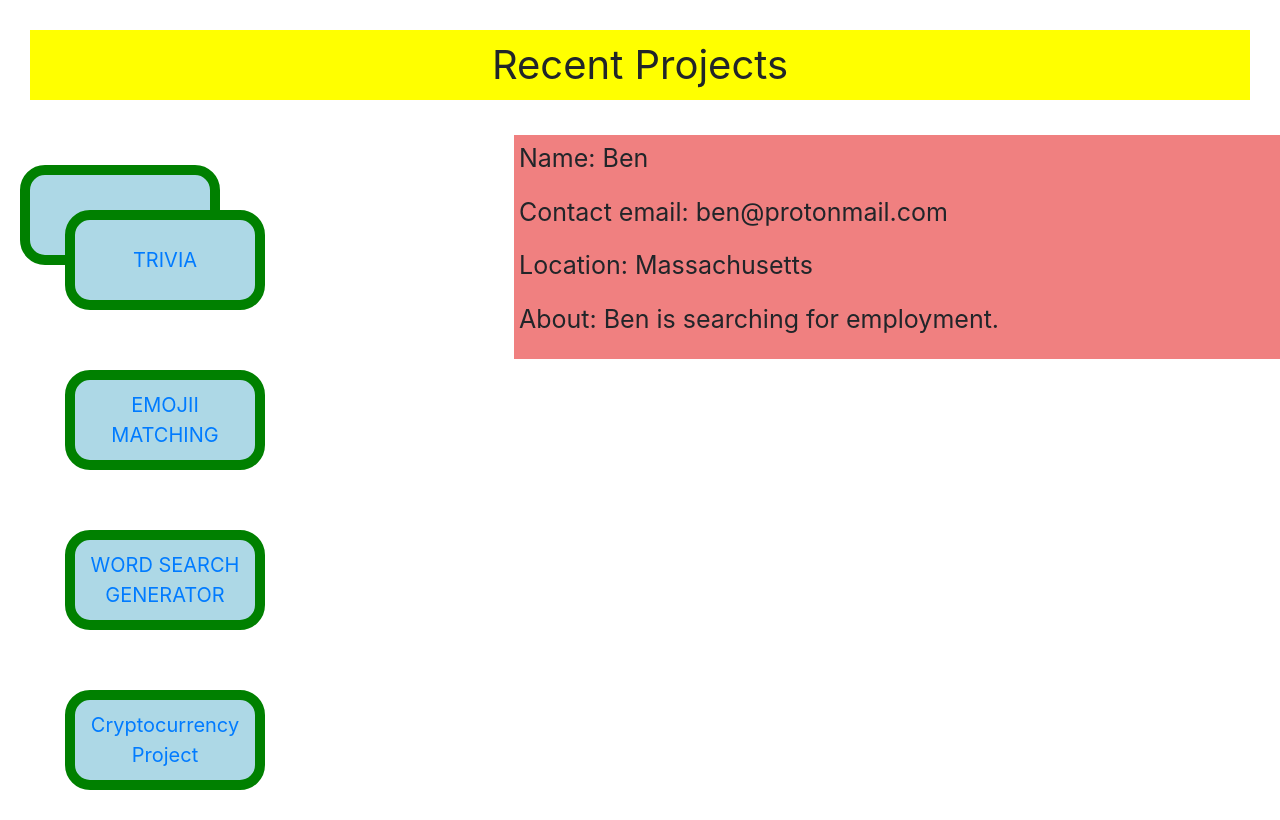
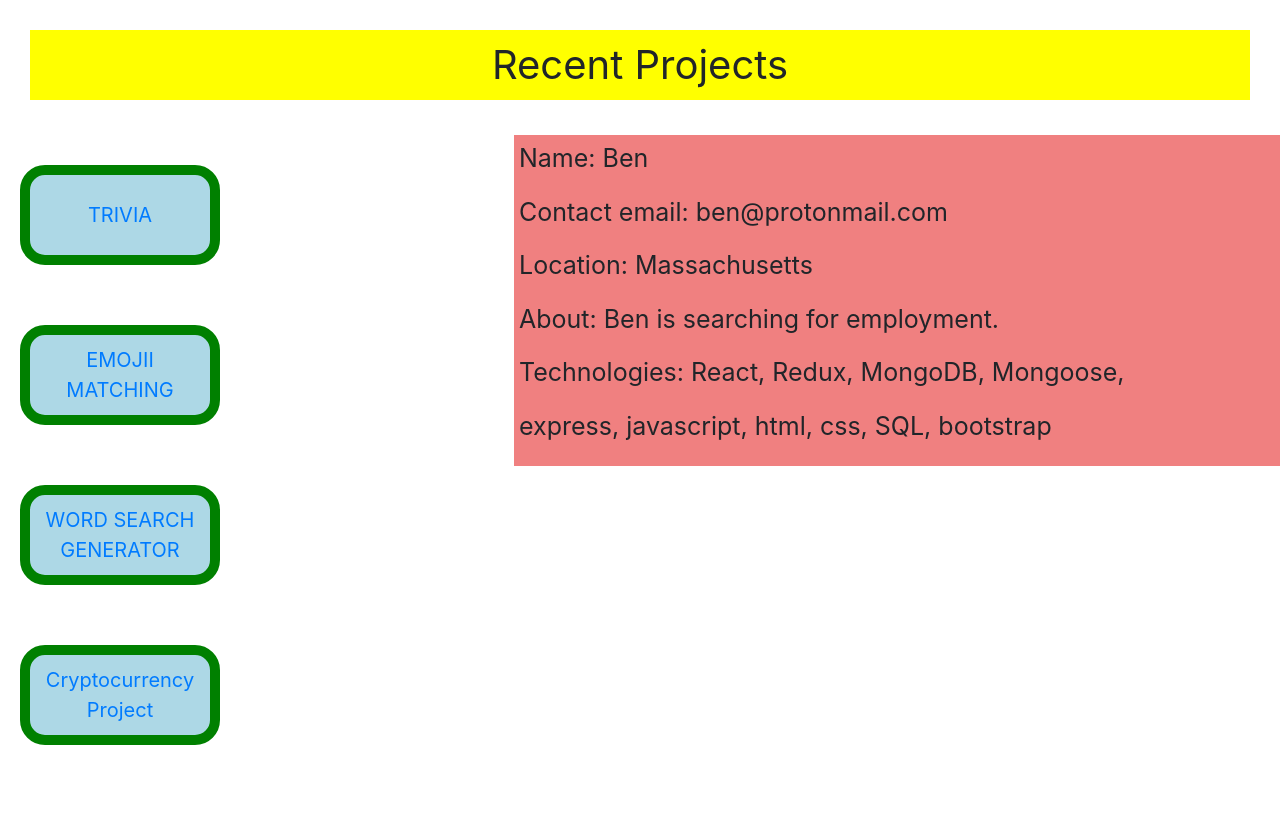
Before and after one commit to Ben8842/portfolio, a React (Create React App) app: page / in a window 1280 px wide. Built offline with nearby package versions, Linux system fonts and the light colour scheme.

Commit message:
more change

```diff
--- a/src/App.js
+++ b/src/App.js
@@ -7,7 +7,7 @@ function App() {
       <div id="title">Recent Projects</div>
       <div class="row">
         <div class="column left">
-          <div class="fancy">
+          <div>
             <button class="fancy" variant="primary" size="lg" block>
               <a href="https://trivia-redux.herokuapp.com/">TRIVIA</a>
             </button>
@@ -28,13 +28,15 @@ function App() {
               </a>
             </button>
           </div>
-        </div>{" "}
+        </div>
         <div class="column right">
           <div id="about">
             <p>Name: Ben</p>
             <p>Contact email: ben@protonmail.com</p>
             <p>Location: Massachusetts</p>
             <p>About: Ben is searching for employment. </p>
+            <p>Technologies: React, Redux, MongoDB, Mongoose,</p>
+            <p> express, javascript, html, css, SQL, bootstrap</p>
           </div>
         </div>
         <div></div>
```
